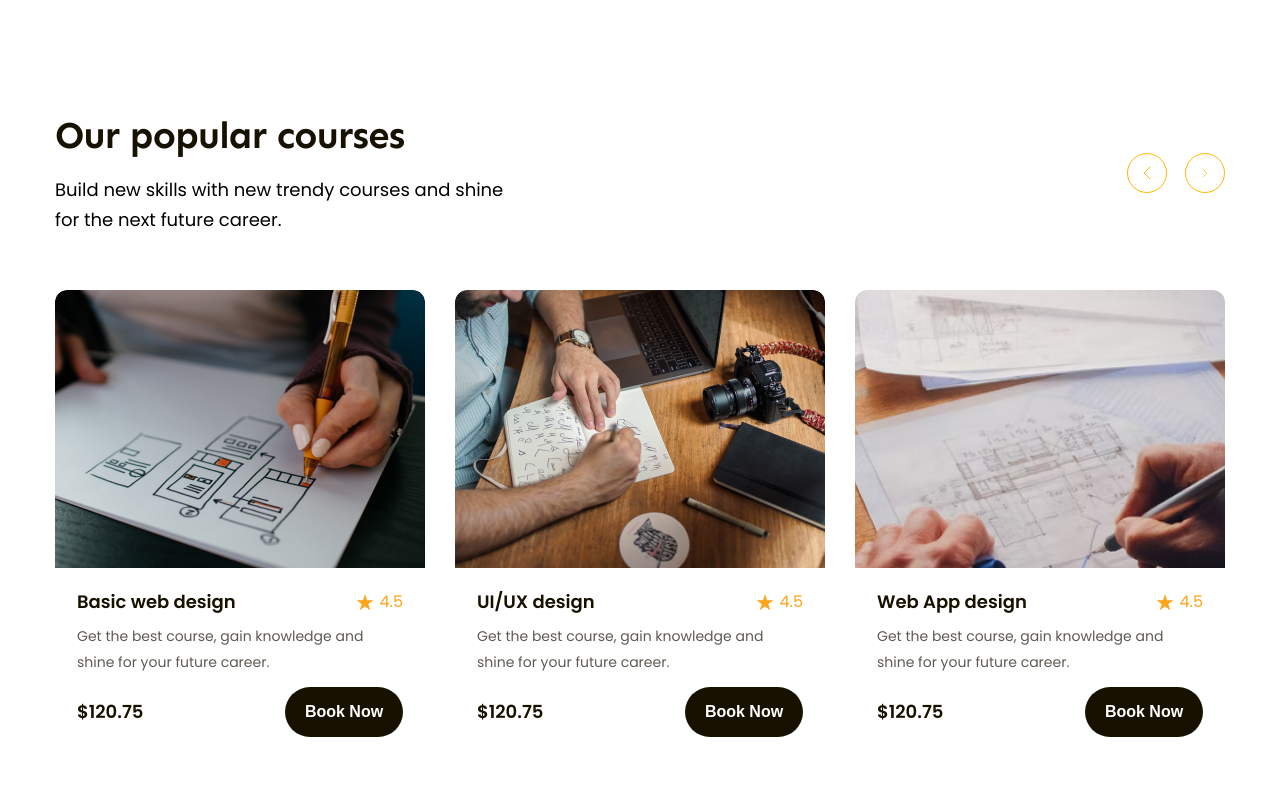
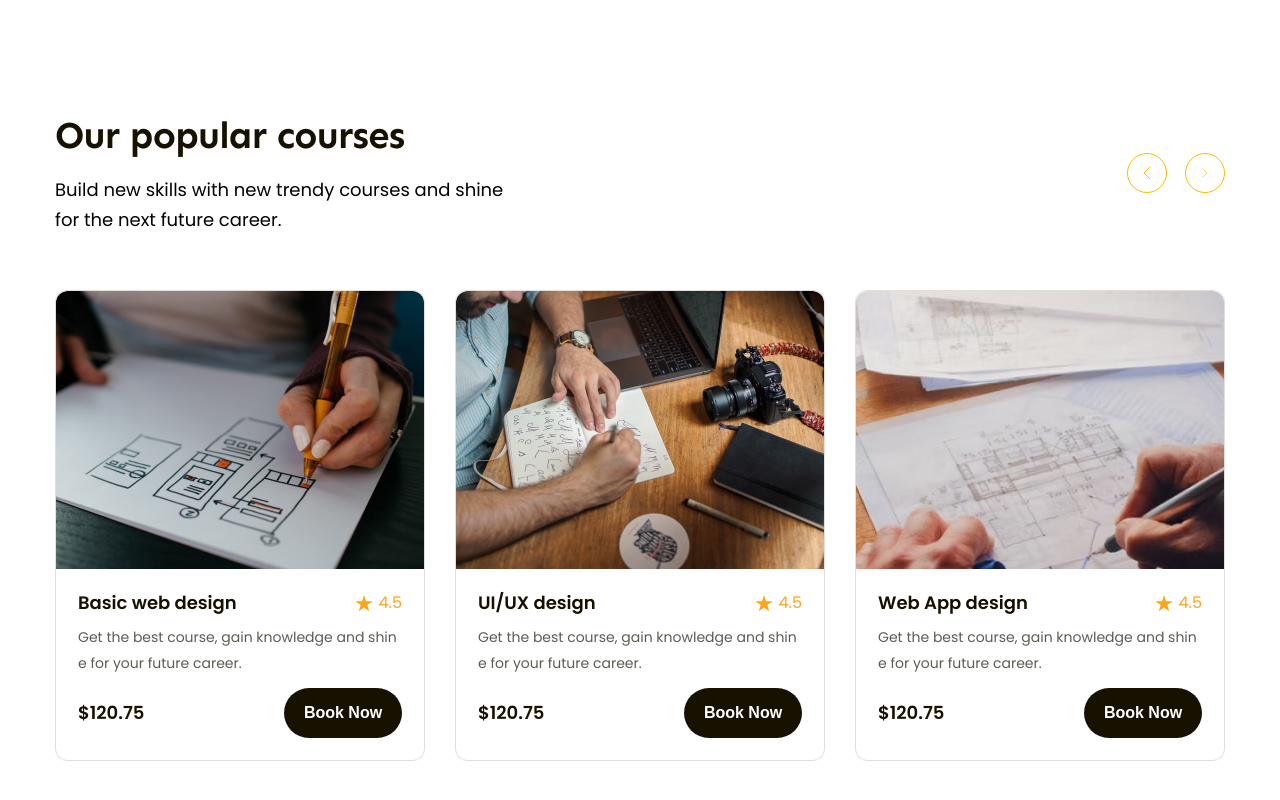
Before and after one commit to Tranly2501/Tuhoc.cc_Project1, a plain HTML site: page index.html in a window 1280 px wide. Shown: the part 992-1792 px from the top of the page. Drawn offline with Linux system fonts and the light colour scheme.

Commit message:
p7.populartiep(su dung line-clam : thể hiện ... và break-all : tránh bị vỡ giao diện )

```diff
--- a/assets/css/style.css
+++ b/assets/css/style.css
@@ -56,6 +56,21 @@ a{
 .btn:hover{
     opacity: 80%;
 }
+
+.line-clamp{
+    display: -webkit-box;
+    -webkit-line-clamp: var(--line-clamp,1);
+    -webkit-box-orient: vertical;
+    overflow: hidden;
+}
+.line-clamp,.line-2{
+    --line-clamp: 2;
+}
+
+.break-all{
+    word-break: break-all;
+}
+
 /* ===================  Header========== */
 .header{
     background: #FFFCF4;
@@ -327,7 +342,8 @@ header .btn-sign-up{
     gap: 30px;
  }
 
- {
+ .popular .course-item{
+    flex: 1;
     border-radius: 12px;
     border: 1px solid #E2DFDA;
     background: #FFF;
--- a/index.html
+++ b/index.html
@@ -153,13 +153,13 @@
                                 </a>
                                 <div class="info">
                                     <div class="head">
-                                        <h3 class="title"> <a href="#!">Basic web design</a></h3>
+                                        <h3 class="title"> <a class="line-clamp break-all"  href="#!">Basic web design</a></h3>
                                         <div class="rating">
                                             <img src="./assets/icon/Star 6.svg" alt="" class="star">
                                             <span class="value">4.5</span>
                                         </div>
                                     </div>
-                                    <p class="desc">Get the best course, gain knowledge and shine for your future career.</p>
+                                    <p class="desc line-clamp line-2 break-all ">Get the best course, gain knowledge and shine for your future career.</p>
                                     <div class="foot">
                                         <span class="price">$120.75</span>
                                         <button class="btn btn-book">Book Now</button>
@@ -172,13 +172,13 @@
                                 </a>
                                 <div class="info">
                                     <div class="head">
-                                        <h3 class="title"><a href="#!">UI/UX design</a> </h3>
+                                        <h3 class="title"><a class="line-clamp break-all" href="#!">UI/UX design</a> </h3>
                                         <div class="rating">
                                             <img src="./assets/icon/Star 6.svg" alt="" class="star">
                                             <spanUI class="value">4.5</spanUI/UX design>
                                         </div>
                                     </div>
-                                    <p class="desc">Get the best course, gain knowledge and shine for your future career.</p>
+                                    <p class="desc  line-clamp line-2 break-all">Get the best course, gain knowledge and shine for your future career.</p>
                                     <div class="foot">
                                         <span class="price">$120.75</span>
                                         <button class="btn btn-book ">Book Now</button>
@@ -191,13 +191,13 @@
                                 </a>
                                 <div class="info">
                                     <div class="head">
-                                        <h3 class="title"><a href="#!"> Web App design</a></h3>
+                                        <h3 class="title"><a class="line-clamp break-all" href="#!"> Web App design</a></h3>
                                         <div class="rating">
                                             <img src="./assets/icon/Star 6.svg" alt="" class="star">
                                             <span class="value">4.5</span>
                                         </div>
                                     </div>
-                                    <p class="desc">Get the best course, gain knowledge and shine for your future career.</p>
+                                    <p class="desc line-clamp line-2 break-all">Get the best course, gain knowledge and shine for your future career.</p>
                                     <div class="foot">
                                         <span class="price">$120.75</span>
                                         <button class="btn btn-book">Book Now</button>
```
